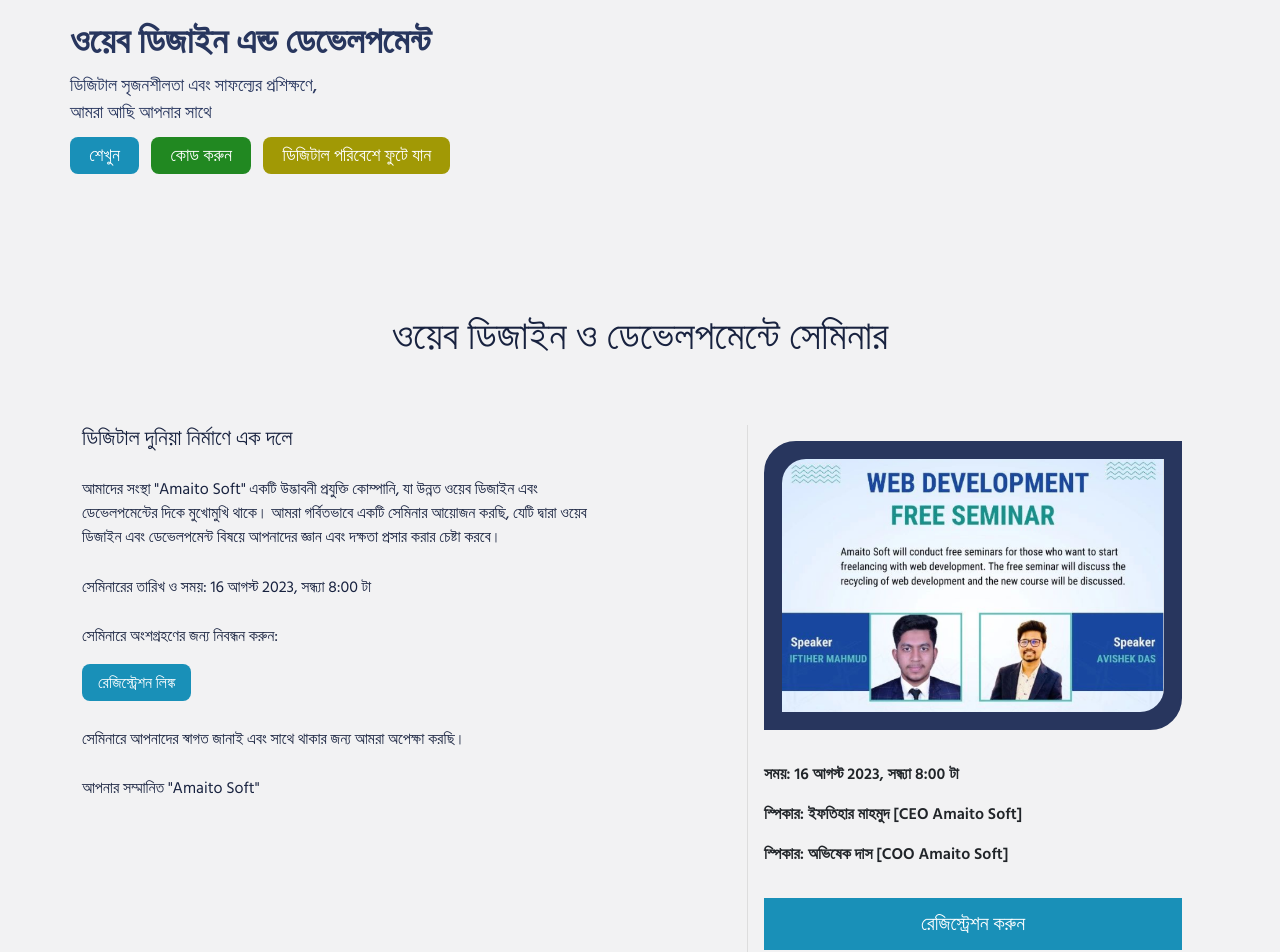
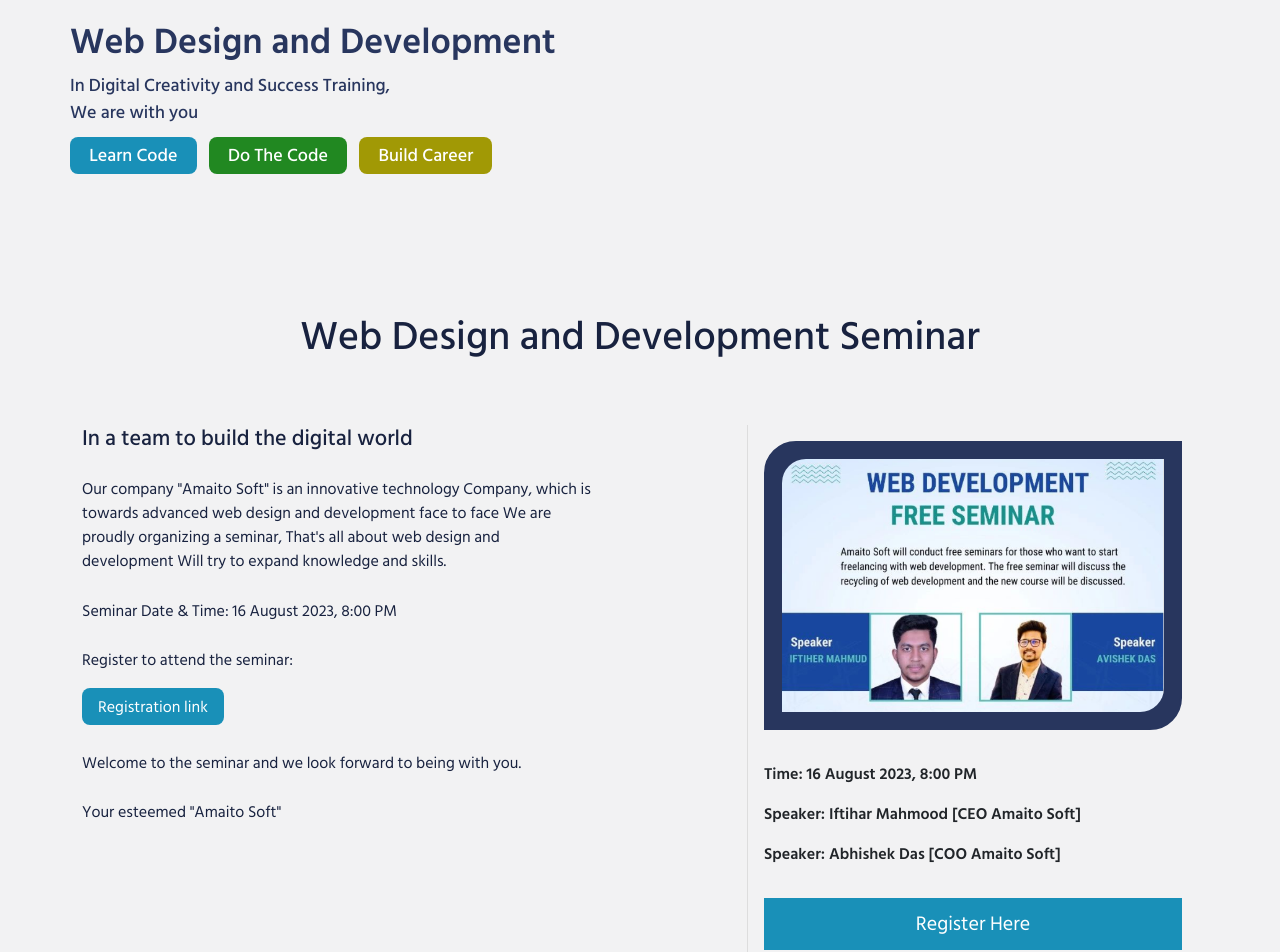
Before and after one commit to Mahmud-cf/Amaito_website, a React (Vite) app: page /learn in a window 1280 px wide. Shown: the part 120-1072 px from the top of the page. Built offline with nearby package versions, Linux system fonts and the light colour scheme; a web font is replaced by a local one.

Commit message:
Add the seminer page

```diff
--- a/src/Components/LearnPageCounter.jsx
+++ b/src/Components/LearnPageCounter.jsx
@@ -25,7 +25,7 @@
     <div className='container-fluid ' >
         <div className="container">
             <div className="counter-main-section text-center">
-                <h2>রেজিস্ট্রেশন এর সময় বাকি আছে</h2>
+                <h2>Registration is still open</h2>
                 <div className="row">
                     <div className="col-md-3 col-6">
                         <div className="seminer-counter">
--- a/src/Pages/Learn.jsx
+++ b/src/Pages/Learn.jsx
@@ -14,37 +14,36 @@
           <div className="container">
             <div className="row">
                 <div className="learn-title">
-                  <h1>ওয়েব ডিজাইন এন্ড ডেভেলপমেন্ট</h1>
+                  <h1>Web Design and Development</h1>
                   <p>
-                    ডিজিটাল সৃজনশীলতা এবং সাফল্যের প্রশিক্ষণে, <br /> আমরা আছি
-                    আপনার সাথে
+                  In Digital Creativity and Success Training, <br /> We are with you
                   </p>
                   <p>
-                    <span>শেখুন</span> <span>কোড করুন</span>{" "}
-                    <span>ডিজিটাল পরিবেশে ফুটে যান</span>
+                    <span>Learn Code</span> <span>Do The Code</span>{" "}
+                    <span>Build Career</span>
                   </p>
                 </div>
 
             </div>
             <div className="seminer-wrapper">
               <div className="seminer-title">
-                <h1 className="text-center" >ওয়েব ডিজাইন ও ডেভেলপমেন্টে সেমিনার</h1>
+                <h1 className="text-center" >Web Design and Development Seminar</h1>
               </div>
               <div className="row">
                 <div className="col-md-7">
                 <div className="seminer-details">
-                  <h2>ডিজিটাল দুনিয়া নির্মাণে এক দলে</h2>
+                  <h2>In a team to build the digital world</h2>
                   <p>
-                    আমাদের সংস্থা "Amaito Soft" একটি উদ্ভাবনী প্রযুক্তি
-                    কোম্পানি, যা উন্নত ওয়েব ডিজাইন এবং ডেভেলপমেন্টের দিকে
-                    মুখোমুখি থাকে। আমরা গর্বিতভাবে একটি সেমিনার আয়োজন করছি,
-                    যেটি দ্বারা ওয়েব ডিজাইন এবং ডেভেলপমেন্ট বিষয়ে আপনাদের
-                    জ্ঞান এবং দক্ষতা প্রসার করার চেষ্টা করবে।
+                  Our company "Amaito Soft" is an innovative technology
+                     Company, which is towards advanced web design and development
+                     face to face We are proudly organizing a seminar,
+                     That's all about web design and development
+                     Will try to expand knowledge and skills.
                   </p>
-                  <p>সেমিনারের তারিখ ও সময়: 16 আগস্ট 2023, সন্ধ্যা 8:00 টা</p>
-                  <p>সেমিনারে অংশগ্রহণের জন্য নিবন্ধন করুন: <br /> <a className="registrasino-link" target="blank" href="https://www.jotform.com/assign/232242290984054/232242324411037">রেজিস্ট্রেশন লিঙ্ক</a></p>
-                  <p>সেমিনারে আপনাদের স্বাগত জানাই এবং সাথে থাকার জন্য আমরা অপেক্ষা করছি।</p>
-                  <p>আপনার সম্মানিত "Amaito Soft"</p>
+                  <p>Seminar Date & Time: 16 August 2023, 8:00 PM</p>
+                  <p>Register to attend the seminar: <br /> <a className="registrasino-link" target="blank" href="https://www.jotform.com/assign/232242290984054/232242324411037">Registration link</a></p>
+                  <p>Welcome to the seminar and we look forward to being with you.</p>
+                  <p>Your esteemed "Amaito Soft"</p>
 
 
                 </div>
@@ -55,12 +54,12 @@
                     <img className="img-fluid" src={seminer_img} alt="" />
                     </div>
                     <div className="seminer-time">
-                        <p>সময়: 16 আগস্ট 2023, সন্ধ্যা 8:00 টা</p>
-                        <p>স্পিকার: ইফতিহার মাহমুদ [CEO Amaito Soft]</p>
-                        <p>স্পিকার: অভিষেক দাস [COO Amaito Soft]</p>
+                        <p>Time: 16 August 2023, 8:00 PM</p>
+                        <p>Speaker: Iftihar Mahmood [CEO Amaito Soft]</p>
+                        <p>Speaker: Abhishek Das [COO Amaito Soft]</p>
                     </div>
                     <div className="registrasion-link-wrapper" >
-                        <a target="blank" href="https://www.jotform.com/assign/232242290984054/232242324411037">রেজিস্ট্রেশন করুন</a>
+                        <a target="blank" href="https://www.jotform.com/assign/232242290984054/232242324411037">Register Here</a>
                     </div>
                 </div>
               </div>
```
